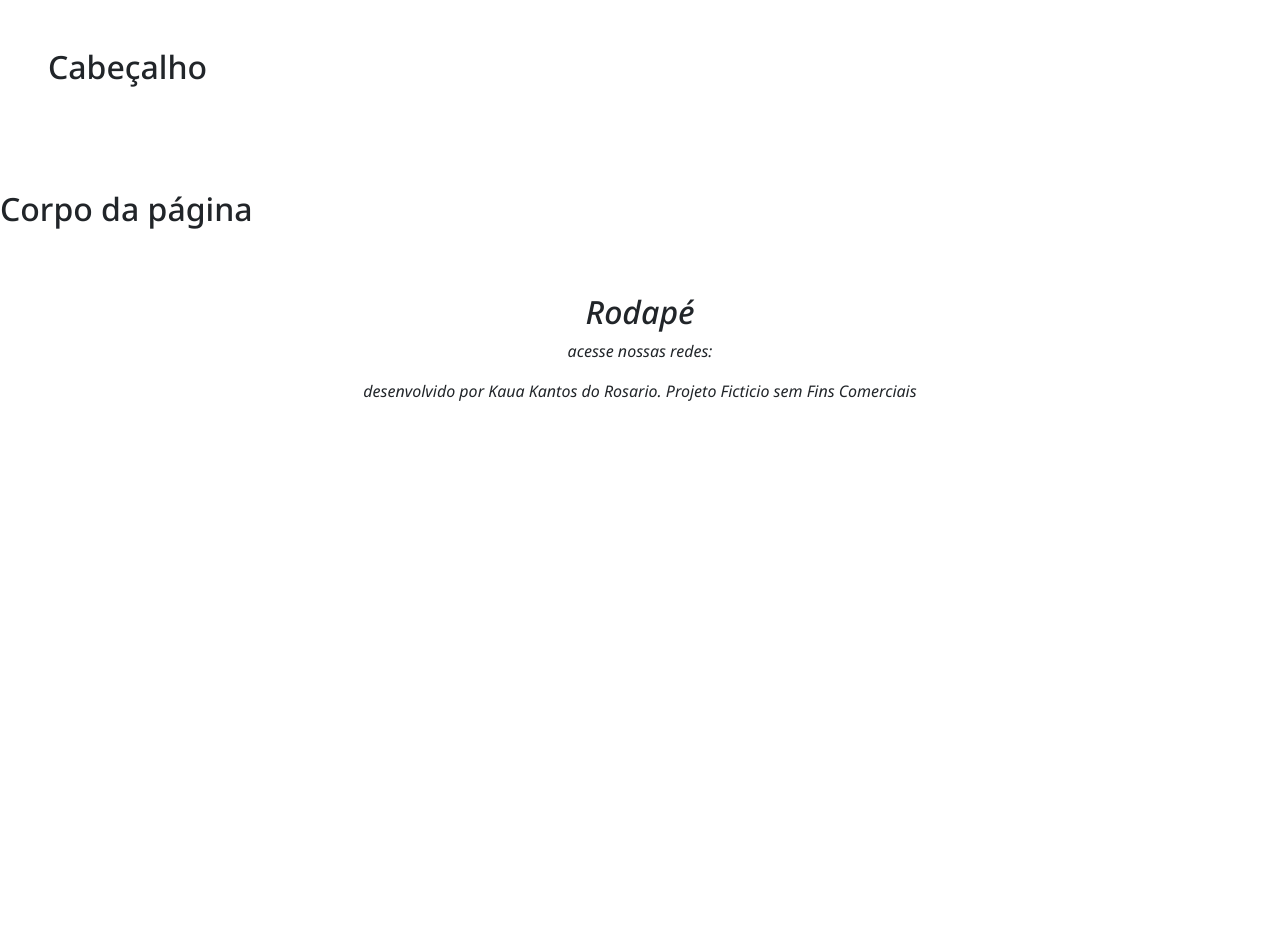
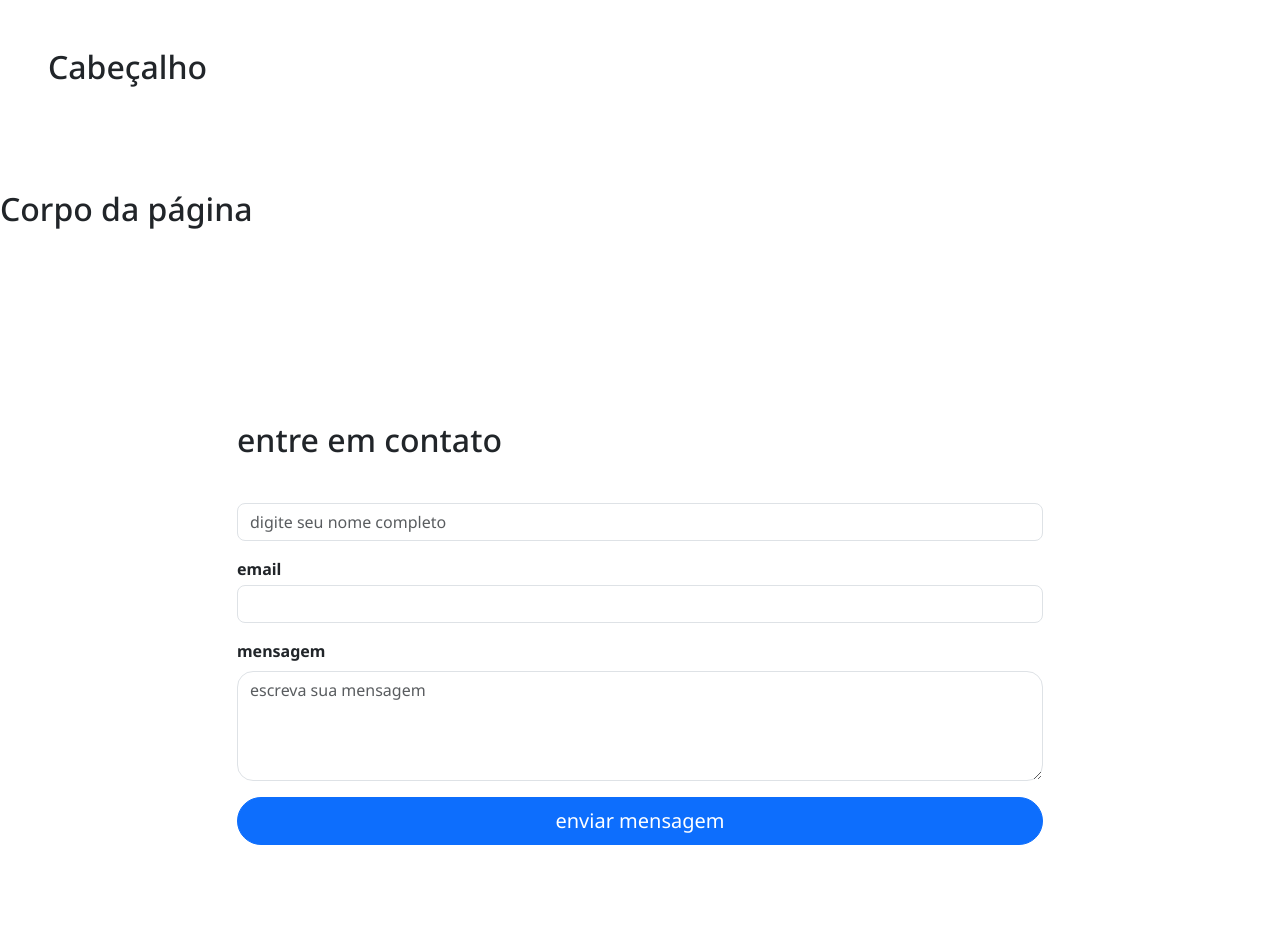
Before and after one commit to kauazinho17/terceiro-repositorio1, a plain HTML site: page index.html in a window 1280 px wide. Shown: the top 928 px of the page. Before the commit the page ends 800 px from the top, so only its background shows below. Drawn offline with nearby package versions, Linux system fonts and the light colour scheme.

Commit message:
aula 4 completa com sucesso

```diff
--- a/index.html
+++ b/index.html
@@ -37,7 +37,37 @@
 </section>
 
 <section id="contato">
+<div class= "container p-5 d-flex justify-content-center">
+    <!--caixa do formulario com 60% de largura-->
+    <div class="col-md-8 col-lg-10 rounded-5
+    formulario">
+<h2 class="mb-3 ">entre em contato</h2>
+<form>
+ <div class="form-group mb-3">
+    <label for="nome"></label>
+    <input type="text" id="nome" name="nome"class="form-control rounded-3
+    mt-1" placeholder="digite seu nome completo" >
 
+ </div>
+ <div class="form-group mb-3">
+    <label for="email"> email </label>
+    <input type="email"name="email" id="email" class="form-control rounded-3 mt-1">
+
+ </div>
+ <div class="form-group mb-3">
+    <label for="mensagem"> mensagem</label>
+    <textarea name="mensagem" id="mensagem"class="form-control rounded-4 mt-2" rows="4"placeholder="escreva sua mensagem" ></textarea>
+
+ </div>
+ <div class="d-grid gap-2">
+    <button type="submit" class="btn btn-primary btn-lg rounded-pill tamanho-botao">enviar mensagem</button>
+
+ </div>
+
+</form>
+    </div>
+
+</div>
 </section>
 
     </main>
@@ -47,7 +77,7 @@
         <i class="bi bi-whatsapp"></i>
         <i class="bi bi-instagram"></i>
         <i class="bi bi-tiktok"></i>
-        <p class="mt-3">desenvolvido por Kaua Kantos do Rosario. Projeto Ficticio sem Fins Comerciais</p>
+        <p class="mt-3">desenvolvido por Kaua Santos do Rosario. Projeto Ficticio sem Fins Comerciais</p>
     </footer>
 </body>
 
--- a/styles.css
+++ b/styles.css
@@ -14,3 +14,21 @@ body{
     font-size: 1rem;
 font-family: "Noto Sans";
 }
+#contato {
+    background: var(-- #000);
+    background-size: cover;
+    padding: 4rem 0;
+}
+.formulario{
+    background-color: var(--#ffffff);
+    padding: 2rem;
+    border-radius: 10px;
+    box-shadow: o o 10px rgba(0, 0, 0, 1);
+    font-weight: bold;
+}
+.formulario{
+    background: var(--#ffffff);
+    padding: 2rem;
+    border-radius: ;
+
+}
```
